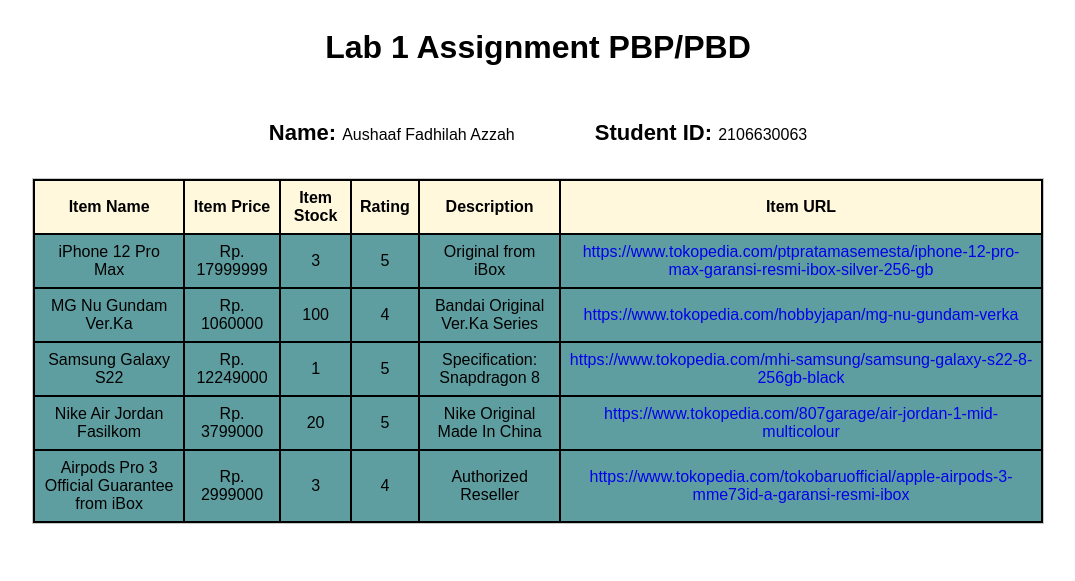
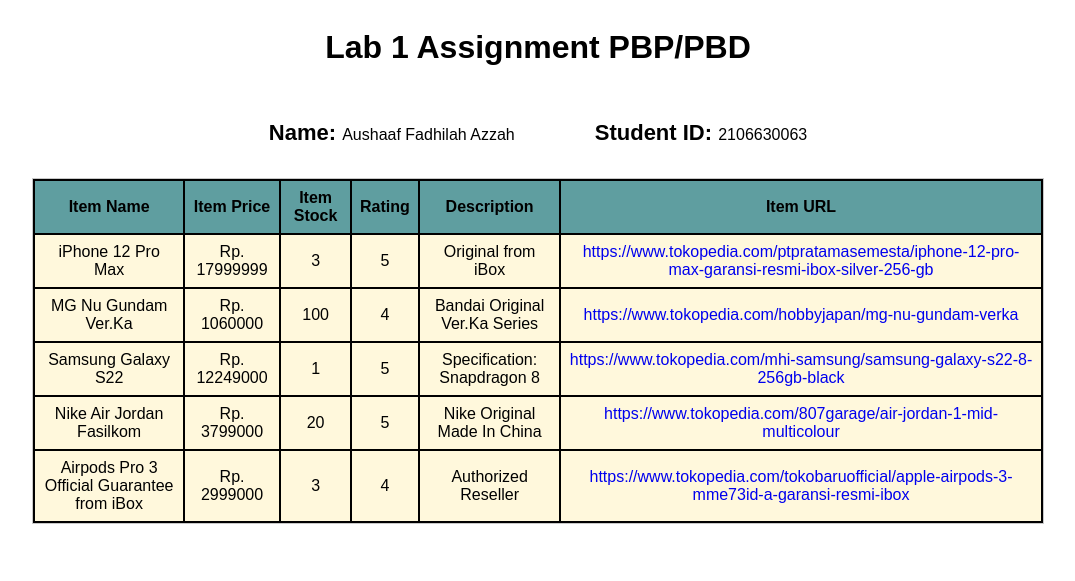
Before and after one commit to NeoZap/Tugas-2-PBP, a Django app: page /katalog/ in a window 1280 px wide. Shown: the top 581 px of the page, without its empty margins (102-1177 px from the left). Run offline with Django 4.2, Linux system fonts and the light colour scheme; data comes from the database, SQL or seed files in the repository.

Commit message:
Revise css and add README.md for katalog

```diff
--- a/static/css/style.css
+++ b/static/css/style.css
@@ -48,11 +48,11 @@
 }
 
 th {
-    background-color: cornsilk;
+    background-color: cadetblue;
 }
 
 td {
-    background-color: cadetblue;
+    background-color: cornsilk;
     text-align: center;
 }
 
```
Also changed, not shown: katalog/README.md (added).
